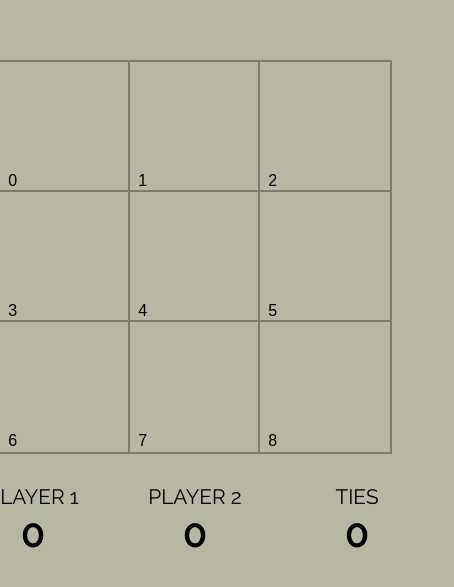
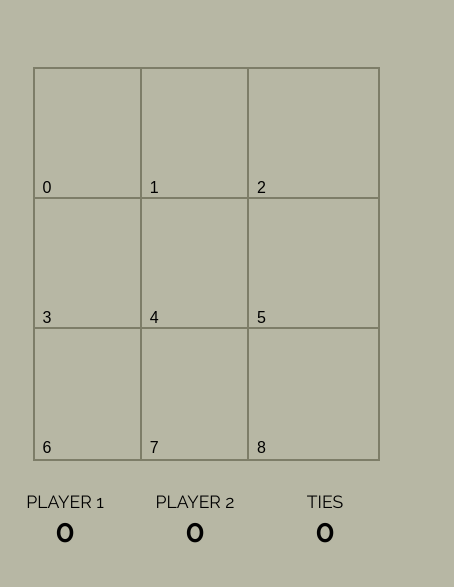
Before and after one commit to casperiv0/react-tic-tac-toe, a React (Vite) app: page / in a window 390 px wide. Shown: the part 113-700 px from the top of the page, 454 px wide, since content can reach past the window. Built offline with nearby package versions, Linux system fonts and the light colour scheme.

Commit message:
:hammer: chore: mobile improvements

```diff
--- a/package.json
+++ b/package.json
@@ -3,7 +3,7 @@
   "private": true,
   "version": "0.0.0",
   "scripts": {
-    "dev": "vite",
+    "dev": "vite --host",
     "build": "tsc && vite build",
     "preview": "vite preview",
     "format": "prettier --write \"./**/**/*.{js,jsx,ts,tsx,md,css,json}\" --ignore-path .gitignore",
@@ -20,12 +20,12 @@
     "@casper124578/eslint-config": "^4.4.0",
     "@casper124578/eslint-config-react": "^4.4.0",
     "@types/node": "^17.0.40",
-    "@types/react": "^18.0.11",
+    "@types/react": "^18.0.12",
     "@types/react-dom": "^18.0.5",
     "@vitejs/plugin-react": "^1.3.2",
     "eslint": "^8.17.0",
     "prettier": "^2.6.2",
     "typescript": "^4.7.3",
-    "vite": "^2.9.9"
+    "vite": "^2.9.10"
   }
 }
--- a/src/index.css
+++ b/src/index.css
@@ -19,6 +19,7 @@ body {
   -moz-osx-font-smoothing: grayscale;
   background-color: var(--bg-green);
   font-family: "Raleway", sans-serif;
+  overflow: hidden;
 }
 
 .app {
@@ -36,6 +37,12 @@ body {
   position: relative;
   display: grid;
   grid-template-columns: repeat(3, 8.125em);
+}
+
+@media (max-width: 800px) {
+  .board {
+    grid-template-columns: repeat(3, 6.7em);
+  }
 }
 
 .board-button {
@@ -73,14 +80,10 @@ body {
 .win-line {
   display: block;
   width: 110%;
-  height: 4px;
+  height: 5px;
   background-color: black;
   position: absolute;
-  top: 50%;
-  left: 50%;
   border-radius: 1em;
-
-  transform: translate(-50%, -50%) rotate(-45deg);
 }
 
 /** Scores */
@@ -89,7 +92,6 @@ body {
   padding: 0 2em;
   display: grid;
   grid-template-columns: repeat(3, 8.125em);
-  gap: 2em;
 }
 
 .scores-item {
@@ -110,6 +112,16 @@ body {
   font-size: 2.5rem;
 }
 
+@media (max-width: 800px) {
+  .scores-item h1 {
+    font-size: 1.1rem;
+  }
+
+  .scores-item h4 {
+    font-size: 2rem;
+  }
+}
+
 /** development */
 .index-item {
   position: absolute;
```
Also changed, not shown: 1 other file (tests, documents, lock files or other folders).
